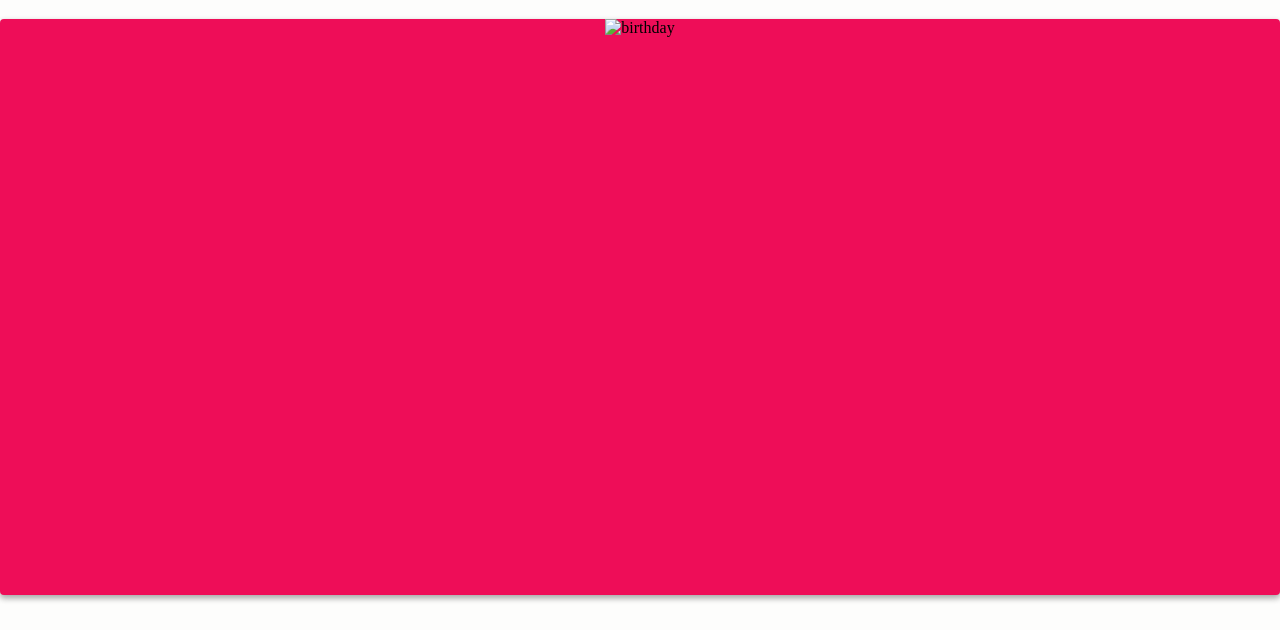
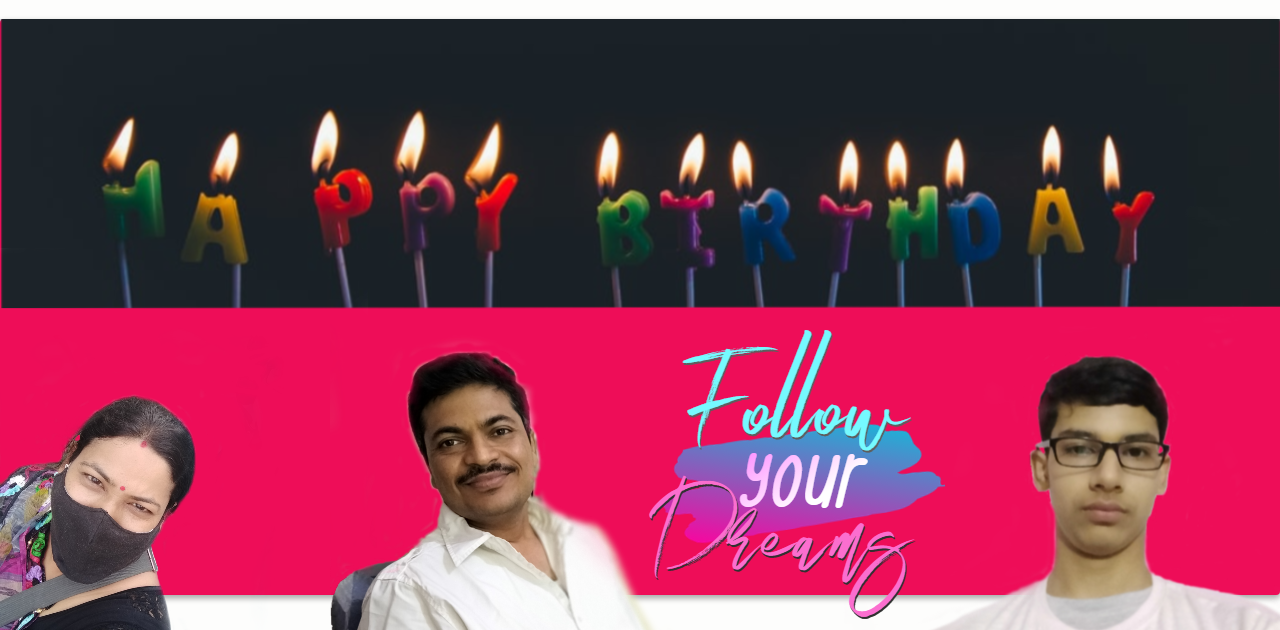
Before and after one commit to MakoShar/birthday, a plain HTML site: page index.html in a window 1280 px wide. Shown: the top 630 px of the page. Drawn offline with Linux system fonts and the light colour scheme.

Commit message:
Update index.html

```diff
--- a/index.html
+++ b/index.html
@@ -8,7 +8,7 @@
 </head>
    <body>
     <div class="card">
-    <img src="./img/back.png" alt="birthday" class="birthday">
+    <img src="./back.png" alt="birthday" class="birthday">
     </div>
     <div class="text">
        <h1>
```
